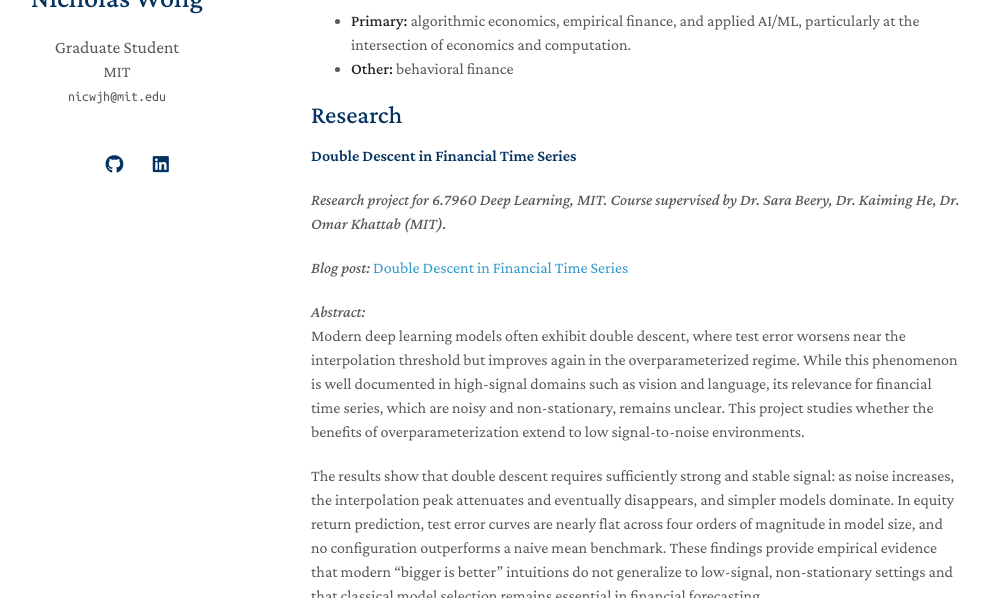
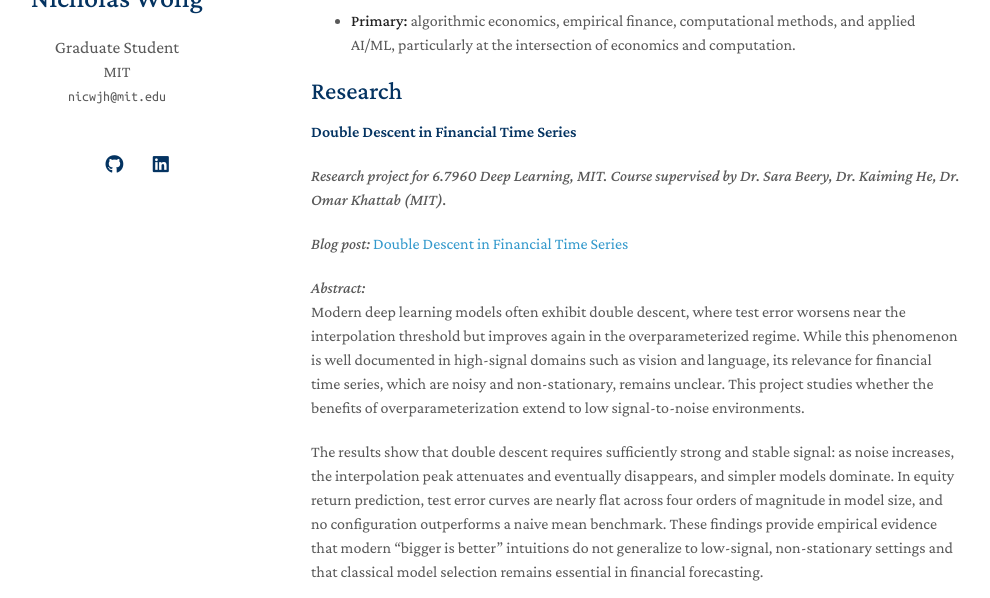
Before and after one commit to nicwjh/nicwjh.github.io, a Jekyll site: the page built from index.md, in a window 1280 px wide and 900 px high, cut to the strip 302-900 px from the top of the window. Shown: the whole strip, without its empty margins (159-1149 px from the left). Built offline with Jekyll 4.4.1, drawn with Linux system fonts in a browser that asks for light colours; a style sheet for code colours, icons or effects is not loaded; our own code applies the rules of GitHub Pages for plain Markdown files.

Commit message:
Update index.md

```diff
--- a/index.md
+++ b/index.md
@@ -10,8 +10,7 @@ Previously, I graduated from UNC Chapel Hill with a B.S. in Computer Science, B.
 
 ## Research Interests
 
-- **Primary:** algorithmic economics, empirical finance, and applied AI/ML, particularly at the intersection of economics and computation.
-- **Other:** behavioral finance
+- **Primary:** algorithmic economics, empirical finance, computational methods, and applied AI/ML, particularly at the intersection of economics and computation.
 
 ## Research
 
```
